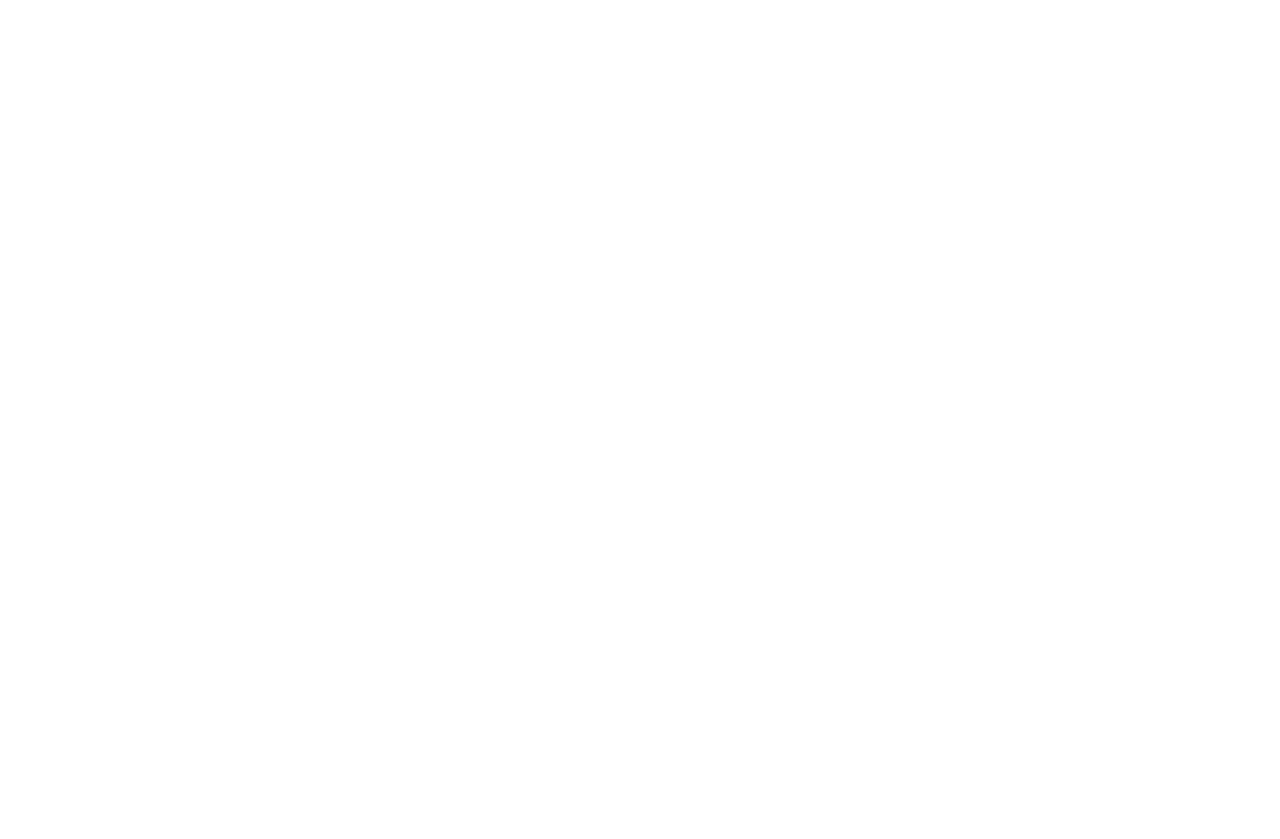
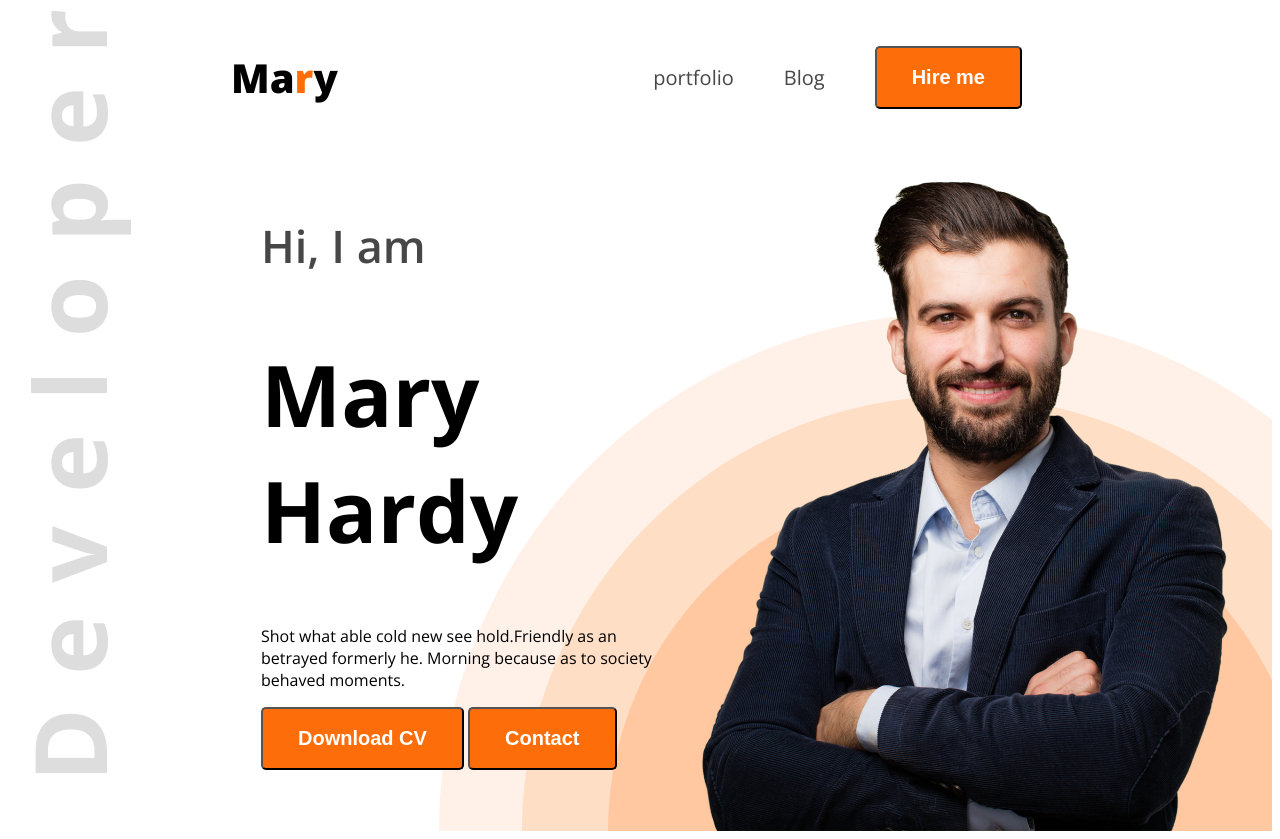
Before and after one commit to shehab99d/web-developer-portfolio, a plain HTML site: page index.html in a window 1280 px wide. Before the commit the page ends 800 px from the top, so only its background shows below. Drawn offline with nearby package versions, Linux system fonts and the light colour scheme.

Commit message:
added the first page

```diff
--- a/index.html
+++ b/index.html
@@ -4,10 +4,33 @@
     <meta charset="UTF-8">
     <meta name="viewport" content="width=device-width, initial-scale=1.0">
     <title>web Developer portfolio</title>
+    <link rel="preconnect" href="https://fonts.googleapis.com">
+    <link rel="preconnect" href="https://fonts.gstatic.com" crossorigin>
+    <link href="https://fonts.googleapis.com/css2?    family=Open+Sans:ital,wght@0,300..800;1,300..800&family=Work+Sans:ital,wght@0,100..900;1,100..900&display=swap" rel="stylesheet">
+    <link rel="stylesheet" href="styles.css/portfolio.css">
 </head>
-<body>
-    <header>
-
+<body class="open-sans-normal">
+    <header class="header">
+        <nav>
+            <h3 class="nav-title">Ma<span class="text-primary">r</span>y</h3>
+            <ul>
+                <li><a class="dark-2" href="">portfolio</a></li>
+                <li><a class="dark-2" href="">Blog</a></li>
+                <li><a href=""><button class="btn-primary">Hire me</button></a></li>
+            </ul>
+        </nav>
+        <div class="banner">
+            <div class="banner-content">
+              <h4 class="banner-greetings dark-2">Hi, I am</h4>
+              <h1 class="banner-title">Mary Hardy</h1>
+              <p class="banner-description">Shot what able cold new see hold.Friendly as
+                an betrayed formerly he.
+                 Morning because as to society behaved moments.</p>
+                <button class="btn-primary">Download CV</button>
+                <button class="btn-primary">Contact</button>
+            </div>
+            <img class="banner-profile" src="images/hardy.png" alt="">
+        </div>
     </header>
     <main>
 
--- /dev/null
+++ b/styles.css/portfolio.css
@@ -0,0 +1,86 @@
+
+
+.open-sans-normal{
+  font-family: "Open Sans", sans-serif;
+  font-optical-sizing: auto;
+  font-style: normal;
+  font-variation-settings:
+    "wdth" 100;
+}
+
+/* shared style */
+.text-primary{
+    color: #FD6E0A;
+}
+
+
+.dark-2{
+    color: #474747;
+}
+
+.btn-primary{
+    padding: 18px 35px;
+    background-color: #FD6E0A;
+    font-weight: bold;
+    color:#FFFFFF;
+    border-radius: 5px;
+    font-size: 20px;
+}
+
+
+
+
+
+/* NAV STYLES */
+nav{
+    display: flex;
+    align-items: center;
+    justify-content: space-between;
+    margin: 10px 200px;
+}
+nav ul{
+    display: flex;
+    align-items: center;
+}
+
+.nav-title{
+    font-weight: 800;
+    font-size: 40px;
+}
+nav ul li{
+    list-style: none;
+    margin-right: 50px;
+}
+nav ul li a{
+    text-decoration: none;
+    font-size: 20px;
+}
+/* banner styles */
+.banner{
+    display: flex;
+    justify-content: space-between;
+    margin: 0px 35px 0px 230px;
+}
+.banner-content{
+    max-width: 600px;
+}
+.banner-greetings{
+    font-size: 45px;
+    font-weight: 600;
+}
+.banner-title{
+    font-weight: bold;
+    font-size: 85px;
+}
+.banner-profile{
+    width: 584px;
+}
+
+
+/* header */
+.header{
+    background-image: url('../images/developer.png'), url('../images/header_bg.png');
+    background-repeat: no-repeat;
+    background-position: top left, bottom right;
+    margin: 0px 0px 0px 23px;
+}
```
